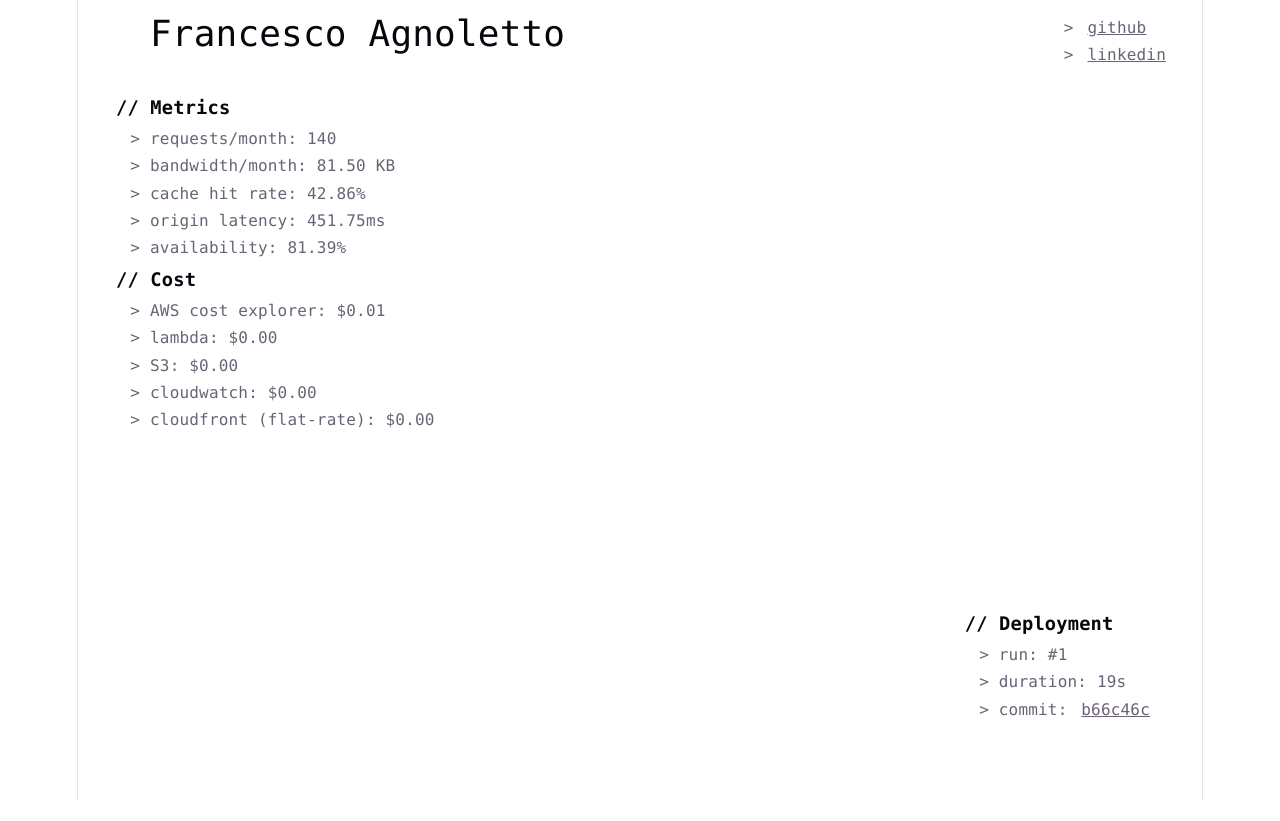
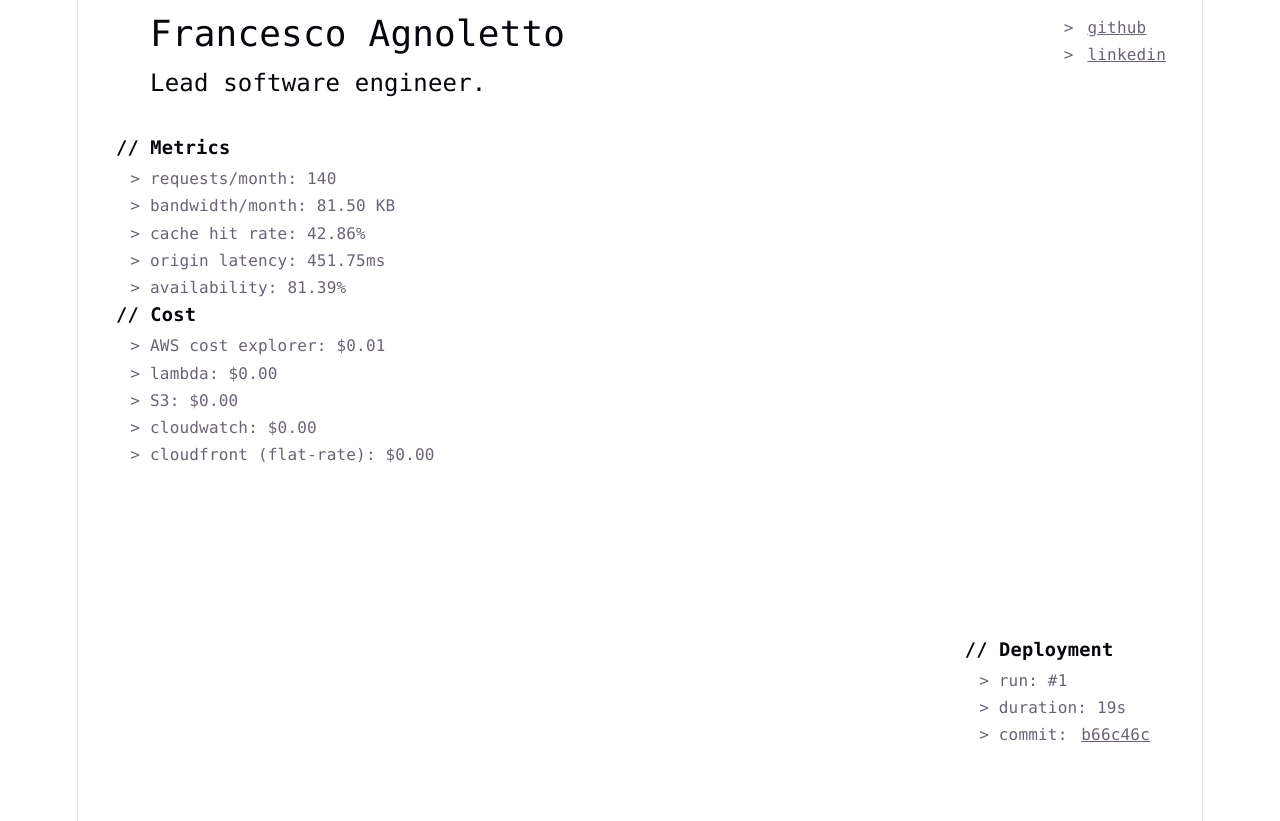
Before and after one commit to Kornil/francesco-agnoletto, a website built with Vite: page index.html in a window 1280 px wide. Before the commit the page ends 800 px from the top, so only its background shows below. Built offline with nearby package versions, Linux system fonts and the light colour scheme.

Commit message:
Add subtitle

```diff
--- a/src/styles/style.css
+++ b/src/styles/style.css
@@ -72,7 +72,6 @@ h1 {
 
 h2 {
   font-size: 24px;
-  margin: 0 0 8px;
 
   @media (max-width: 1024px) {
     font-size: 16px;
@@ -149,7 +148,7 @@ main {
     "center"
     "footer";
   grid-template-columns: 1fr;
-  grid-template-rows: 80px 1fr 2fr 1fr;
+  grid-template-rows: 120px 1fr 2fr 1fr;
 
   header-component {
     grid-area: header;
--- a/src/web-components/HeaderComponent.ts
+++ b/src/web-components/HeaderComponent.ts
@@ -3,7 +3,10 @@ class HeaderComponent extends HTMLElement {
   connectedCallback() {
     this.innerHTML = `
       <header>
-        <h1>Francesco Agnoletto</h1>
+        <div>
+          <h1>Francesco Agnoletto</h1>
+          <h2>Lead software engineer.</h2>
+        </div>
         <ul>
           <li>
             <a href="https://github.com/Kornil" target="_blank" rel="noopener noreferrer" aria-label="Visit my GitHub profile">github</a>
```
